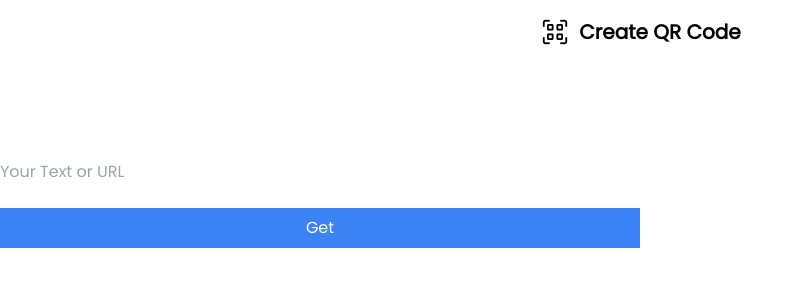
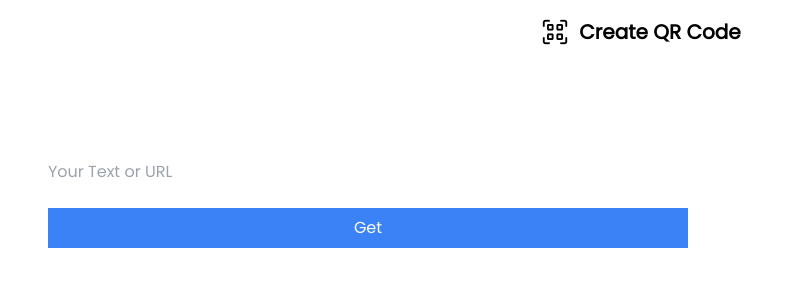
Before and after one commit to mdabdulrahman/qr, a React (Create React App) app: page /create in a window 1280 px wide. Shown: the top 300 px of the page, without its empty margins (0-804 px from the left). Built offline with nearby package versions, Linux system fonts and the light colour scheme.

Commit message:
big change

```diff
--- a/src/components/Create.js
+++ b/src/components/Create.js
@@ -33,7 +33,7 @@ setdownloadbtn(
           Create QR Code</h1>
           </div>
           <div className=' mt-28 w-1/2'>
-          <div className='grid w-full gap-6   lg:mx-auto'>
+          <div className='grid w-full gap-6   mx-12'>
             <input ref={txt} type="text" className='focus:border-b-2  transition duration-[1000ms] focus:border-b-black focus:outline-none' placeholder='Your Text or URL'/>
           <button className='bg-blue-500 px-6 p-2 text-white ' onClick={()=>get()}>Get</button>
           </div>
```
